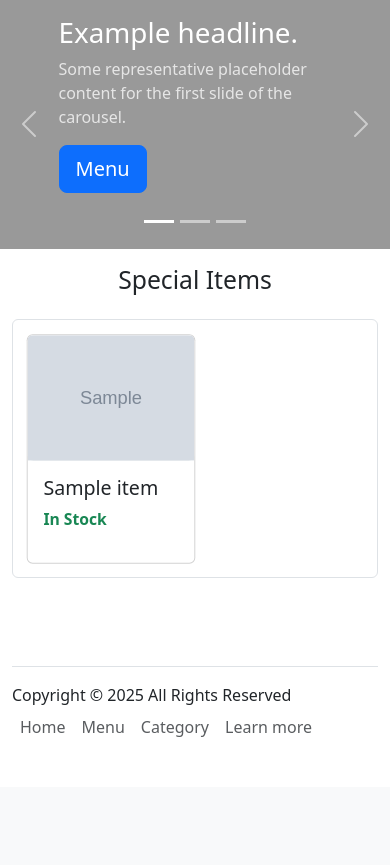
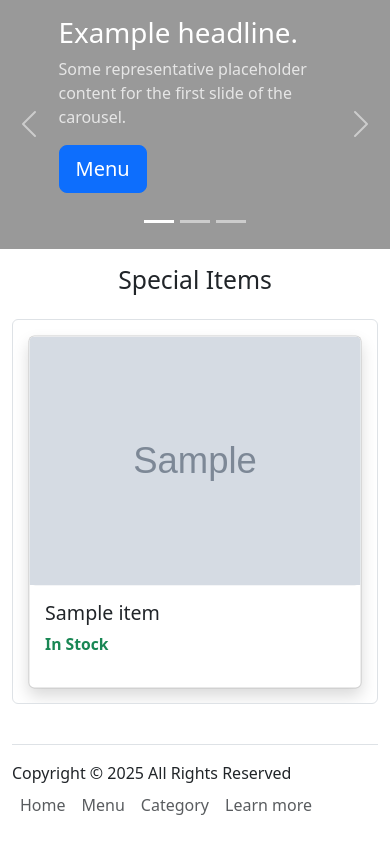
Before and after one commit to The-Accidental-Game-Devs/menu_listing_website, a Django app: page / in a window 390 px wide. Shown: the part 57-922 px from the top of the page. Before the commit the page ends 794 px from the top, so only its background shows below. Run offline with Django 5.2, Linux system fonts and the light colour scheme; tables that the repository leaves empty hold one stand-in row (values such as "Sample post"); grey boxes marked "Sample" are stand-in pictures; some libraries are stand-ins or nearby versions.

Commit message:
feat: Enhance layout and styling for special items and category cards
Signed-off-by: Aung <aung.lin.thant.address@gmail.com>

```diff
--- a/core/templates/core/index.html
+++ b/core/templates/core/index.html
@@ -9,10 +9,9 @@
     {% if special_items %}
         <div class="container-lg my-3">
             <h2 class="text-center mb-4">Special Items</h2>
-
             <div class="special-display-container border rounded p-2">
                 {% for item in special_items %}
-                    <div class="special-item p-1">
+                    <div class="special-item p-1 col-12 col-sm-6 col-md-4 col-lg-3">
                         {% include 'menu/partials/item_card.html' with item=item %}
                     </div>
                 {% endfor %}
--- a/menu/templates/menu/category.html
+++ b/menu/templates/menu/category.html
@@ -6,7 +6,7 @@
     <div class="container-fluid my-3">
 
         <div class="d-flex justify-content-center">
-            <form method="GET" class="w-100">
+            <form method="GET" class="w-100 shadow-sm">
                 <div class="input-group">
                     {% include 'menu/partials/search_bar.html' %}
                     <button type="button" class="btn btn-primary item-search-btn">
--- a/menu/templates/menu/menu.html
+++ b/menu/templates/menu/menu.html
@@ -5,7 +5,7 @@
 {% block content %}
     <div class="container-fluid my-3">
         <div class="d-flex justify-content-center">
-            <form method="GET" class="w-100">
+            <form method="GET" class="w-100 shadow-sm">
                 <div class="input-group">
                     <div>
                         {% include 'menu/partials/category_filter.html' %}
--- a/menu/templates/menu/partials/category_card.html
+++ b/menu/templates/menu/partials/category_card.html
@@ -1,6 +1,6 @@
 {% load static %}
 
-<div class="card h-100" id="category-{{ category.id }}">
+<div class="card h-100 shadow" id="category-{{ category.id }}">
     <a href="{% url 'menu:menu' %}?category={{ category.id }}" class="text-decoration-none text-body">
         {% if category.image %}
             <div class="ratio ratio-4x3 bg-body-secondary rounded">
--- a/menu/templates/menu/partials/item_card.html
+++ b/menu/templates/menu/partials/item_card.html
@@ -1,5 +1,5 @@
 {% load static %}
-<div class="card h-100">
+<div class="card h-100 shadow">
 
     <a href="{% url 'menu:item_detail' pk=item.id %}">
         {% if item.thumbnail %}
--- a/static/global/css/custom.css
+++ b/static/global/css/custom.css
@@ -24,6 +24,7 @@ footer {
 .special-display-container {
     display: flex;
     flex-wrap: nowrap;
+    flex-direction: row;
     overflow-x: auto;
     overflow-y: hidden;
 }
@@ -31,8 +32,6 @@ footer {
 .special-item {
     flex: 0 0 auto;
     transition: transform 0.3s ease;
-    min-width: 400px;
-    min-height: 300px;
     transform: scale(0.98);
 }
 
@@ -45,22 +44,12 @@ footer {
     .carousel-img {
         height: 400px;
     }
-
-    .special-item {
-        min-width: 300px;
-        min-height: 200px;
-    }
 }
 
 /* Medium screens */
 @media screen and (max-width: 768px) {
     .carousel-img {
         height: 300px;
-    }
-
-    .special-item {
-        min-width: 200px;
-        min-height: 100px;
     }
 }
 
@@ -69,10 +58,4 @@ footer {
     .carousel-img {
         height: 250px;
     }
-
-    .special-item {
-        min-width: 180px;
-        min-height: 80px;
-    }
-
 }
```
